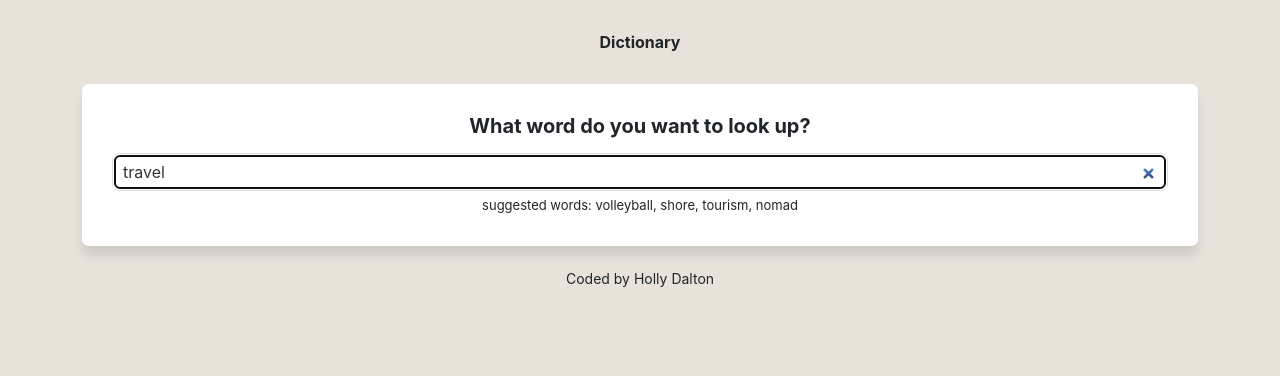
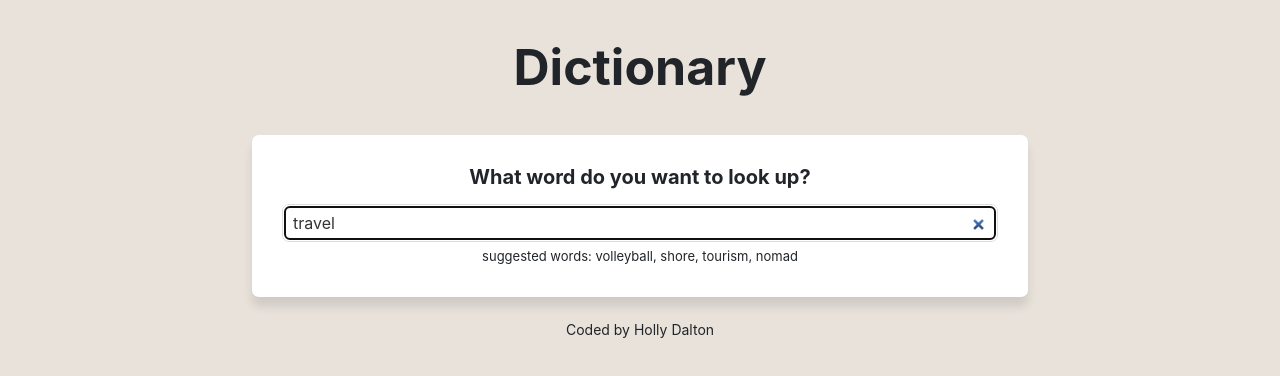
Before and after one commit to hollyjanedalton/Dictionary-app, a React (Create React App) app: page / in a window 1280 px wide. Shown: the top 376 px of the page. Built offline with nearby package versions, Linux system fonts and the light colour scheme; no server answers.

Commit message:
added styling

```diff
--- a/src/App.css
+++ b/src/App.css
@@ -1,5 +1,7 @@
 body {
   background: #e8e2db;
+  max-width: 800px;
+  margin: 0 auto;
 }
 
 a {
@@ -9,6 +11,7 @@ a {
 .App-header {
   margin: 30px 0;
   text-align: center;
+  font-size: 50px;
 }
 
 .App-footer {
--- a/src/Meaning.js
+++ b/src/Meaning.js
@@ -11,7 +11,7 @@ export default function Meaning(props) {
         return (
           <div key={index}>
             <div className="definition">{definition.definition}</div>
-            <div className="example">"{definition.example}"</div>
+            <div className="example">{definition.example}</div>
             <Synonyms synonyms={definition.synonyms} />
           </div>
         );
```
